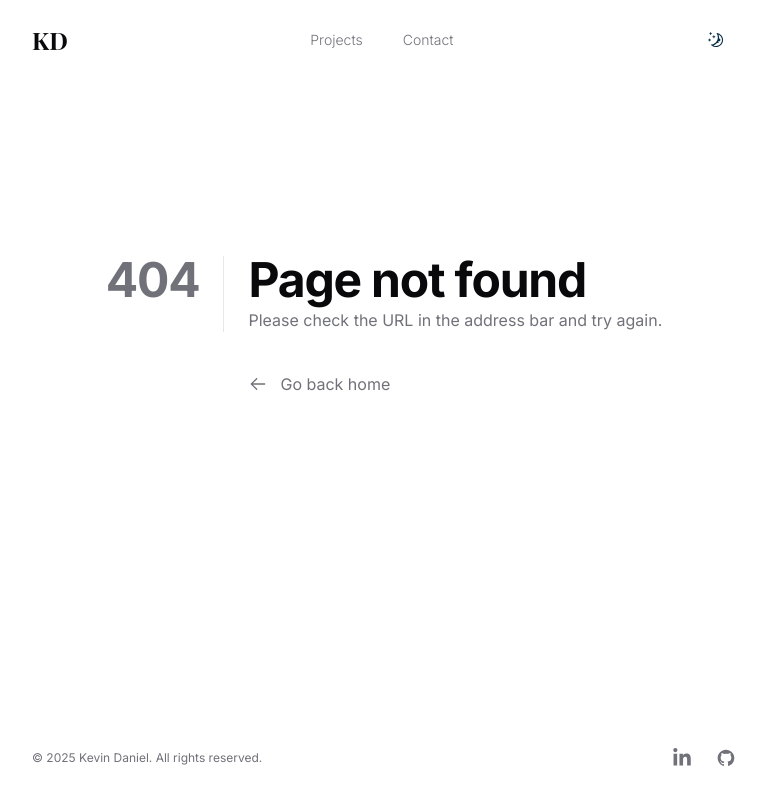
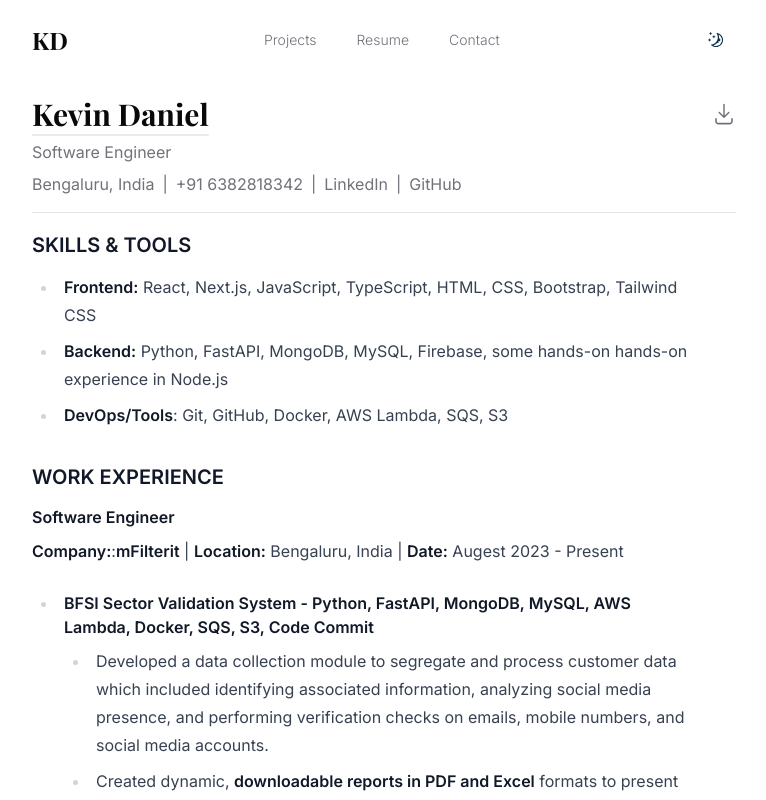
Before and after one commit to kevs25/portfolio-app, a Next.js app: page /resume in a window 1280 px wide. Before the commit this address had no page. Shown: the top 800 px of the page, without its empty margins (256-1022 px from the left). Built offline with nearby package versions, Linux system fonts and the light colour scheme; a web font is replaced by a local one.

Commit message:
feat: add resume page and related components for user portfolio

```diff
--- /dev/null
+++ b/app/resume/page.tsx
@@ -0,0 +1,51 @@
+import React from 'react'
+import { MDXRemote } from 'next-mdx-remote/rsc'
+import { getResume } from '@/lib/resume'
+import { DownloadIcon } from '@radix-ui/react-icons'
+export default async function Resume() {
+  const resume = await getResume()
+
+  const { metaData, content } = resume
+  const { name, designation, phone, address, linkedIn, gitHub } = metaData
+  return (
+    <section className='pb-2 pt-24'>
+      <div className='container max-w-3xl'>
+        <div className='flex flex-wrap items-center justify-between'>
+          {name && <h1 className='title'>{name}</h1>}
+
+          <a
+            href='/KEVIN_DANIEL_RESUME.pdf'
+            download={true}
+            className='flex items-center gap-2 text-muted-foreground hover:text-foreground'
+          >
+            <DownloadIcon className='h-6 w-6'></DownloadIcon>
+          </a>
+        </div>
+        {designation && (
+          <p className='mt-2 text-muted-foreground'>{designation}</p>
+        )}
+        <div className='mt-2 flex flex-row gap-2'>
+          {address && <p className='text-muted-foreground'>{address}</p>}
+          <span className='text-muted-foreground'>|</span>
+          {phone && <p className='text-muted-foreground'>{phone}</p>}
+          <span className='text-muted-foreground'>|</span>
+          {linkedIn && (
+            <a href={linkedIn} className='text-muted-foreground'>
+              LinkedIn
+            </a>
+          )}
+          <span className='text-muted-foreground'>|</span>
+          {gitHub && (
+            <a href={gitHub} className='text-muted-foreground'>
+              GitHub
+            </a>
+          )}
+        </div>
+        <hr className='my-4' />
+        <main className='prose mb-0 mt-0 dark:prose-invert'>
+          <MDXRemote source={content} />
+        </main>
+      </div>
+    </section>
+  )
+}
--- a/components/header.tsx
+++ b/components/header.tsx
@@ -19,6 +19,9 @@ export default function Header() {
             <Link href='/projects'>Projects</Link>
           </li>
           <li className='transition-colors hover:text-foreground'>
+            <Link href='/resume'>Resume</Link>
+          </li>
+          <li className='transition-colors hover:text-foreground'>
             <Link href='/contact'>Contact</Link>
           </li>
         </ul>
--- /dev/null
+++ b/content/resume/my-resume-mdx.mdx
@@ -0,0 +1,77 @@
+---
+name: 'Kevin Daniel'
+designation: 'Software Engineer'
+email: 'kevindaniel200225@gmail.com'
+phone: '+91 6382818342'
+address: 'Bengaluru, India'
+linkedIn: 'https://www.linkedin.com/in/kevindaniel25/'
+gitHub: 'https://github.com/kevs25'
+---
+
+### SKILLS & TOOLS
+
+- **Frontend:** React, Next.js, JavaScript, TypeScript, HTML, CSS, Bootstrap,
+  Tailwind CSS
+- **Backend:** Python, FastAPI, MongoDB, MySQL, Firebase, some hands-on hands-on
+  experience in Node.js
+- **DevOps/Tools**: Git, GitHub, Docker, AWS Lambda, SQS, S3
+
+### WORK EXPERIENCE
+#### Software Engineer
+**Company:**:**mFilterit** | **Location:** Bengaluru, India | **Date:** Augest 2023 - Present
+- #### BFSI Sector Validation System - Python, FastAPI, MongoDB, MySQL, AWS Lambda, Docker, SQS, S3, Code Commit
+    - Developed a data collection module to segregate and process customer data which included identifying
+associated information, analyzing social media presence, and performing verification checks on emails,
+mobile numbers, and social media accounts.
+    - Created dynamic, **downloadable reports in PDF and Excel** formats to present verified customer data in a
+professional and user-friendly manner.
+    - Optimized backend systems using serverless technologies (AWS Lambda) and **improved code efficiency** by
+limiting traffic, caching mechanism and **reduced customer data processing time by 60%**.
+    - Built user management APIs to streamline onboarding processes for new customers, enabling automatic API key generation, credit assignment, and a weightage system for pricing.
+- #### Dashboard Development** – Next.js, JavaScript, CSS, MongoDB
+    - Developed a dashboard using Next.js to monitor server usage details, providing real-time insights and
+system health metrics for efficient resource management and system monitoring.
+
+### PROJECTS
+
+#### Task Management
+- Built a **responsive task management React app** that allows users to efficiently create, update, delete, and track their tasks.
+- Implemented **user authentication via Firebase**, enabling sign-in with Google.
+- Integrated **drag-and-drop functionality** for task organization.
+- Added **sorting based on due dates** and a **board/list view** for an enhanced user experience.
+- **[Live Demo](https://your-task-management.netlify.app/)**
+
+
+#### Instagram Clone
+
+- Designed and developed a **functional Instagram clone** with key features:
+  - **User login/signup**
+  - **Post creation and deletion**
+  - **Commenting system**
+  - **Secure JWT authentication** for API security.
+- Technologies used: **React.js, JavaScript, CSS, Python, FastAPI, MySQL**.
+- **[Live Demo](https://inst-agram-clone-app.netlify.app/App)**
+
+#### Tic-Tac-Toe
+
+- Developed an **interactive Tic-Tac-Toe game** with features such as:
+  - **Player customization**
+  - **Game state management**
+  - **Move logging and result validation**
+- Ensured a **modular and reusable component design**.
+- Technologies used: **React.js, JavaScript, JSX, CSS**.
+- **[Live Demo](https://tic-tact-toe-x-o-game.netlify.app/)**
+
+
+### EDUCATION
+**University:** Karunya University, Coimbatore, Tamil Nadu
+**Bachelor of Technology -** Computer Science (July 2019 – May 2023)
+**GPA:** 7.02/10
+
+
+**School:** SRK Matriculation School, Salem, Tamil Nadu
+**Higher Secondary (12th):** (June 2018 – March 2019 )
+**Percentage:** 80%
+
+**Secondary (10th):** (June 2016 – March 2017)
+**Percentage:** 96%
--- /dev/null
+++ b/lib/resume.ts
@@ -0,0 +1,27 @@
+import path from "path"
+import fs from 'fs'
+import matter from "gray-matter"
+
+export type Resume = {
+  metaData: ResumeMetadata,
+  content : string
+}
+
+export type ResumeMetadata = {
+  name?: string,
+  designation?: string,
+  phone?: string,
+  address?: string,
+  linkedIn?: string,
+  gitHub?: string
+}
+
+const rootDirectory = path.join(process.cwd(), 'content', 'resume')
+
+export async function getResume() {
+  console.log("dir",rootDirectory)
+  const filePath = path.join(rootDirectory, 'my-resume-mdx.mdx')
+  const fileContent = fs.readFileSync(filePath, { encoding: 'utf8' })
+  const { data, content } = matter(fileContent)
+  return { metaData: data, content }
+}
```
Also changed, not shown: 1 other file (tests, documents, lock files or other folders).
